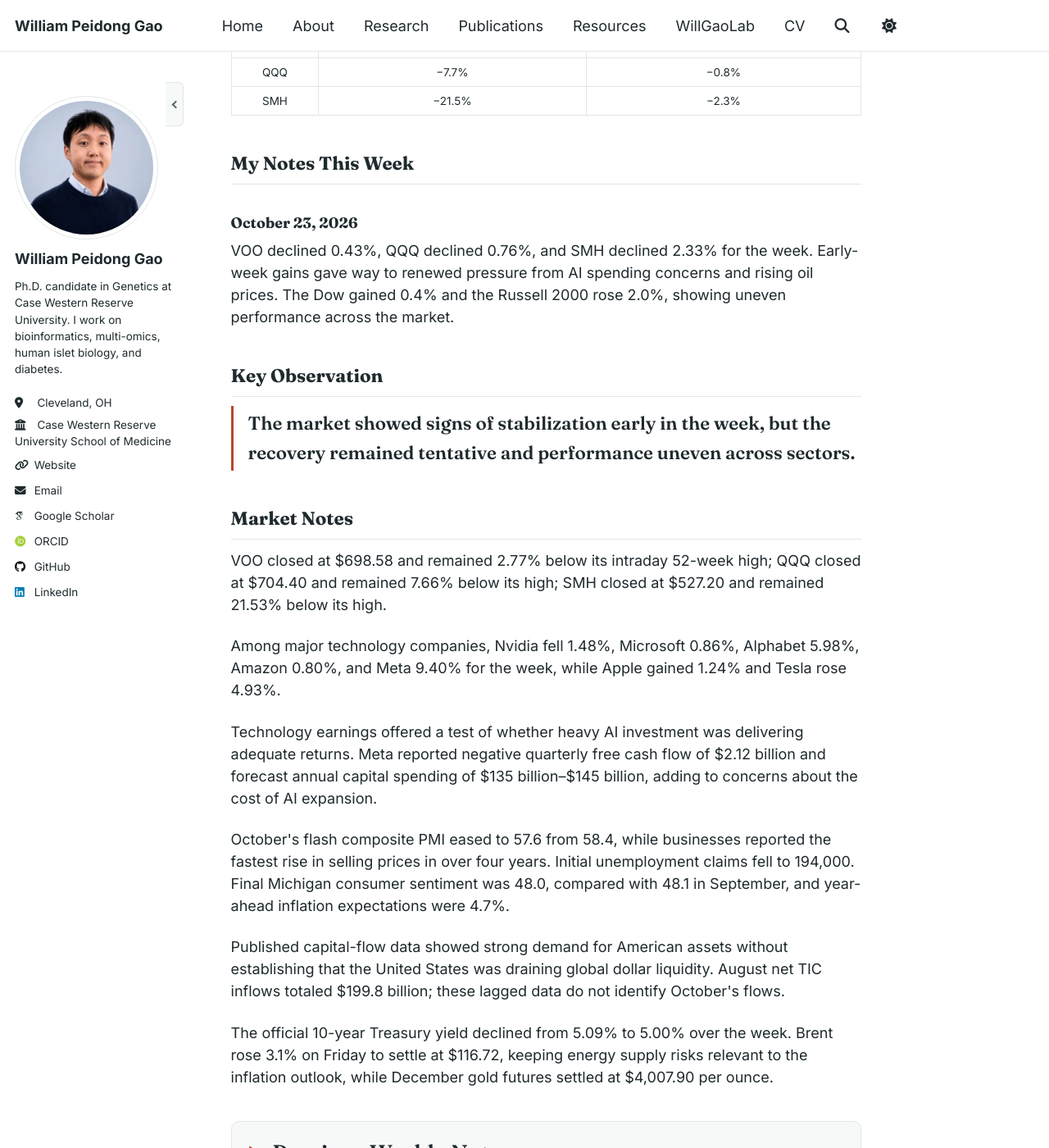
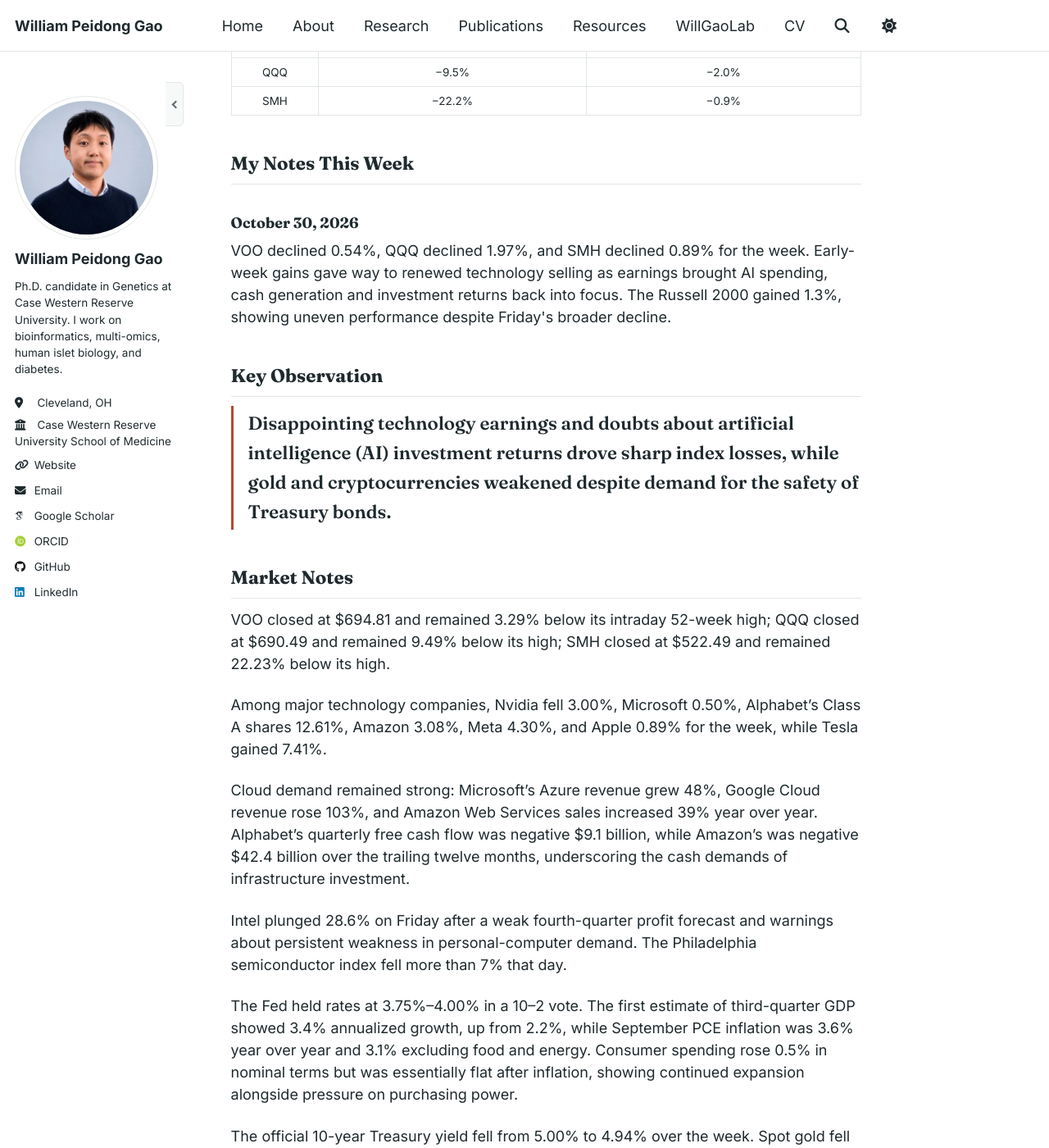
Before and after one commit to PeidongGao/WilliamGaoWeb, a Jekyll site: the page built from _pages/follow-the-market-with-will.md, in a window 1280 px wide and 1400 px high, scrolled down 1302 px. Shown: the whole window at 82% size. Built offline with Jekyll 4.4.1, drawn with Linux system fonts in a browser that asks for light colours; some web fonts are replaced; some of the changed text lies outside the part shown.

Commit message:
Publish weekly market report for October 30, 2026

```diff
--- a/_data/weekly_market_commentary.yml
+++ b/_data/weekly_market_commentary.yml
@@ -1,3 +1,14 @@
+- date: "2026-10-30"
+  summary: "VOO declined 0.54%, QQQ declined 1.97%, and SMH declined 0.89% for the week. Early-week gains gave way to renewed technology selling as earnings brought AI spending, cash generation and investment returns back into focus. The Russell 2000 gained 1.3%, showing uneven performance despite Friday's broader decline."
+  key_observation: "Disappointing technology earnings and doubts about artificial intelligence (AI) investment returns drove sharp index losses, while gold and cryptocurrencies weakened despite demand for the safety of Treasury bonds."
+  market_notes:
+    - "VOO closed at $694.81 and remained 3.29% below its intraday 52-week high; QQQ closed at $690.49 and remained 9.49% below its high; SMH closed at $522.49 and remained 22.23% below its high."
+    - "Among major technology companies, Nvidia fell 3.00%, Microsoft 0.50%, Alphabet’s Class A shares 12.61%, Amazon 3.08%, Meta 4.30%, and Apple 0.89% for the week, while Tesla gained 7.41%."
+    - "Cloud demand remained strong: Microsoft’s Azure revenue grew 48%, Google Cloud revenue rose 103%, and Amazon Web Services sales increased 39% year over year. Alphabet’s quarterly free cash flow was negative $9.1 billion, while Amazon’s was negative $42.4 billion over the trailing twelve months, underscoring the cash demands of infrastructure investment."
+    - "Intel plunged 28.6% on Friday after a weak fourth-quarter profit forecast and warnings about persistent weakness in personal-computer demand. The Philadelphia semiconductor index fell more than 7% that day."
+    - "The Fed held rates at 3.75%–4.00% in a 10–2 vote. The first estimate of third-quarter GDP showed 3.4% annualized growth, up from 2.2%, while September PCE inflation was 3.6% year over year and 3.1% excluding food and energy. Consumer spending rose 0.5% in nominal terms but was essentially flat after inflation, showing continued expansion alongside pressure on purchasing power."
+    - "The official 10-year Treasury yield fell from 5.00% to 4.94% over the week. Spot gold fell 3.63% on Friday to $3,874.58, while Brent settled at $117.63 a barrel as energy supply risks sustained inflation concerns. Bitcoin traded below $77,000 after Binance disclosed a security incident with an estimated $6.3 billion impact."
+
 - date: "2026-10-23"
   summary: "VOO declined 0.43%, QQQ declined 0.76%, and SMH declined 2.33% for the week. Early-week gains gave way to renewed pressure from AI spending concerns and rising oil prices. The Dow gained 0.4% and the Russell 2000 rose 2.0%, showing uneven performance across the market."
   key_observation: "The market showed signs of stabilization early in the week, but the recovery remained tentative and performance uneven across sectors."
--- a/_pages/follow-the-market-with-will.md
+++ b/_pages/follow-the-market-with-will.md
@@ -101,7 +101,7 @@
 
 ### Drawdown
 
-Drawdown measures how far an ETF's closing price is below its highest closing price during the previous 52 weeks.
+Drawdown measures how far an ETF's closing price is below the selected 52-week high. Current reports use the highest intraday price during the trailing 365 days; earlier observations may use closing-price highs.
 
 It answers a simple question:
 
--- a/assets/data/weekly-market-history.csv
+++ b/assets/data/weekly-market-history.csv
@@ -53,3 +53,6 @@
 2026-10-23,QQQ,-0.076633,-0.007608
 2026-10-23,SMH,-0.215278,-0.023324
 2026-10-23,VOO,-0.027684,-0.004319
+2026-10-30,QQQ,-0.094867,-0.019747
+2026-10-30,SMH,-0.222288,-0.008934
+2026-10-30,VOO,-0.032931,-0.005397
```
Also changed, not shown: images/market/weekly-market-dashboard.png.
